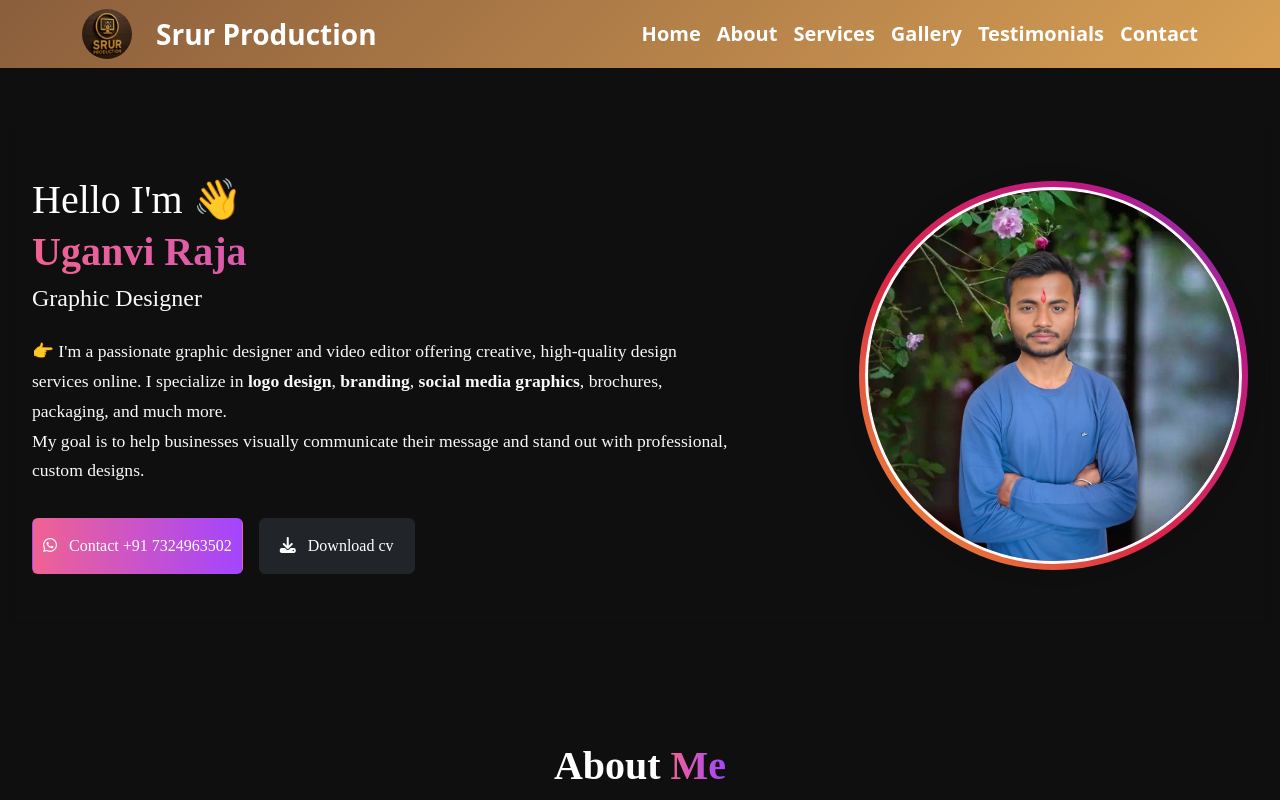
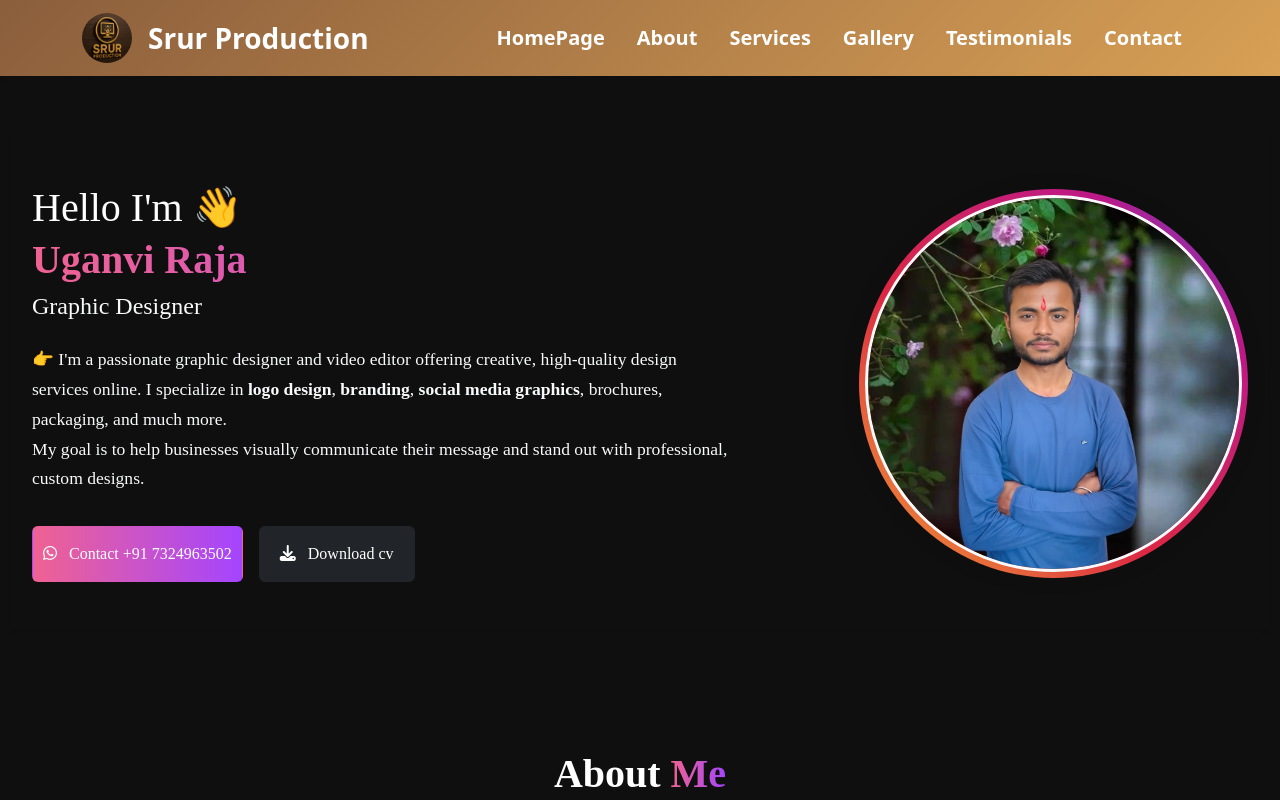
Before and after one commit to srurproduction/srurproduction, a React (Vite) app: page / in a window 1280 px wide. Shown: the top 800 px of the page. Built offline with nearby package versions, Linux system fonts and the light colour scheme.

Commit message:
Update Navbar.jsx

```diff
--- a/src/Navbar.jsx
+++ b/src/Navbar.jsx
@@ -1,24 +1,69 @@
 import React from 'react';
 import 'bootstrap/dist/css/bootstrap.min.css';
 import logo from './assets/logo.jpeg';
+import 'bootstrap/dist/js/bootstrap.bundle.min.js';
 
 export default function Navbar() {
   return (
-    <nav className="navbar navbar-expand-lg navbar-light sticky-top shadow-sm fixed-top" style={{
-    background: "linear-gradient(135deg, #8B5E3C, #D8A055)", boxShadow: "0 10px 25px rgba(0, 0, 0, 0.15)"
-}}>
+    <nav
+      className="navbar navbar-expand-lg navbar-dark sticky-top shadow-sm fixed-top"
+      style={{
+        background: 'linear-gradient(135deg, #8B5E3C, #D8A055)',
+        boxShadow: '0 10px 25px rgba(0, 0, 0, 0.15)',
+      }}
+    >
       <div className="container">
-        <img src={logo} alt="" style={{height:'50px',width:'50px',borderRadius:'50%'}}/>
-        <a className="navbar-brand fs-3 fw-bolder px-4 " style={{color:'white'}} href="#">Srur Production </a>
-        <div className="ms-auto">
-          <a href="#HomePage" className="me-3 fs-5 fw-semibold text-white text-decoration-none">Home</a>
-          <a href="#About" className="me-3 fs-5 fw-semibold text-white text-decoration-none">About</a>
-          <a href="#services" className="me-3 fs-5 fw-semibold text-white text-decoration-none">Services</a>
-          <a href="#gallery" className="me-3 fs-5 fw-semibold text-white text-decoration-none">Gallery</a>
-          <a href="#testimonials" className="me-3 fs-5 fw-semibold text-white text-decoration-none">Testimonials</a>
-          <a href="#contact" className=" text-white fs-5 fw-semibold text-decoration-none">Contact</a>
+        <a className="navbar-brand d-flex align-items-center" href="#">
+          <img
+            src={logo}
+            alt="Logo"
+            style={{ height: '50px', width: '50px', borderRadius: '50%' }}
+          />
+          <span className="fs-3 fw-bolder px-3 text-white">Srur Production</span>
+        </a>
+
+        {/* Toggler for mobile */}
+        <button
+          className="navbar-toggler"
+          type="button"
+          data-bs-toggle="collapse"
+          data-bs-target="#navbarNav"
+          aria-controls="navbarNav"
+          aria-expanded="false"
+          aria-label="Toggle navigation"
+        >
+          <span className="navbar-toggler-icon"></span>
+        </button>
+
+        <div className="collapse navbar-collapse" id="navbarNav">
+          <ul className="navbar-nav ms-auto text-center">
+            {["HomePage", "About", "services", "gallery", "testimonials", "contact"].map((section, i) => (
+              <li className="nav-item px-2" key={i}>
+                <a
+                  href={`#${section}`}
+                  className="nav-link fw-semibold text-white hover-link fs-5"
+                >
+                  {section.charAt(0).toUpperCase() + section.slice(1)}
+                </a>
+              </li>
+            ))}
+          </ul>
         </div>
       </div>
+
+      {/* Custom CSS */}
+      <style>{`
+        .hover-link:hover {
+          color: #000000 !important;
+          background-color: rgba(255, 255, 255, 0.6);
+          border-radius: 8px;
+          padding: 4px 10px;
+          transition: all 0.3s ease-in-out;
+        }
+        .navbar-nav .nav-link {
+          margin: 5px 0;
+        }
+      `}</style>
     </nav>
   );
 }
```
